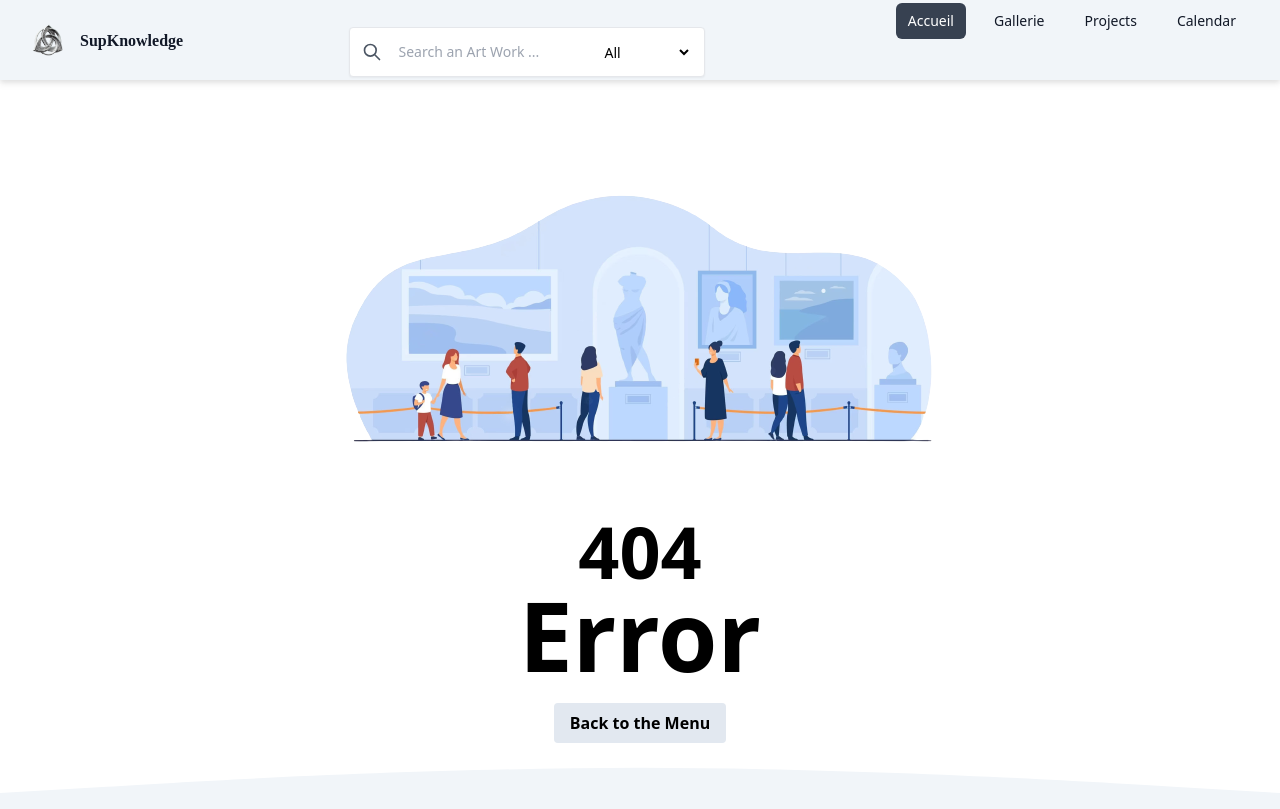
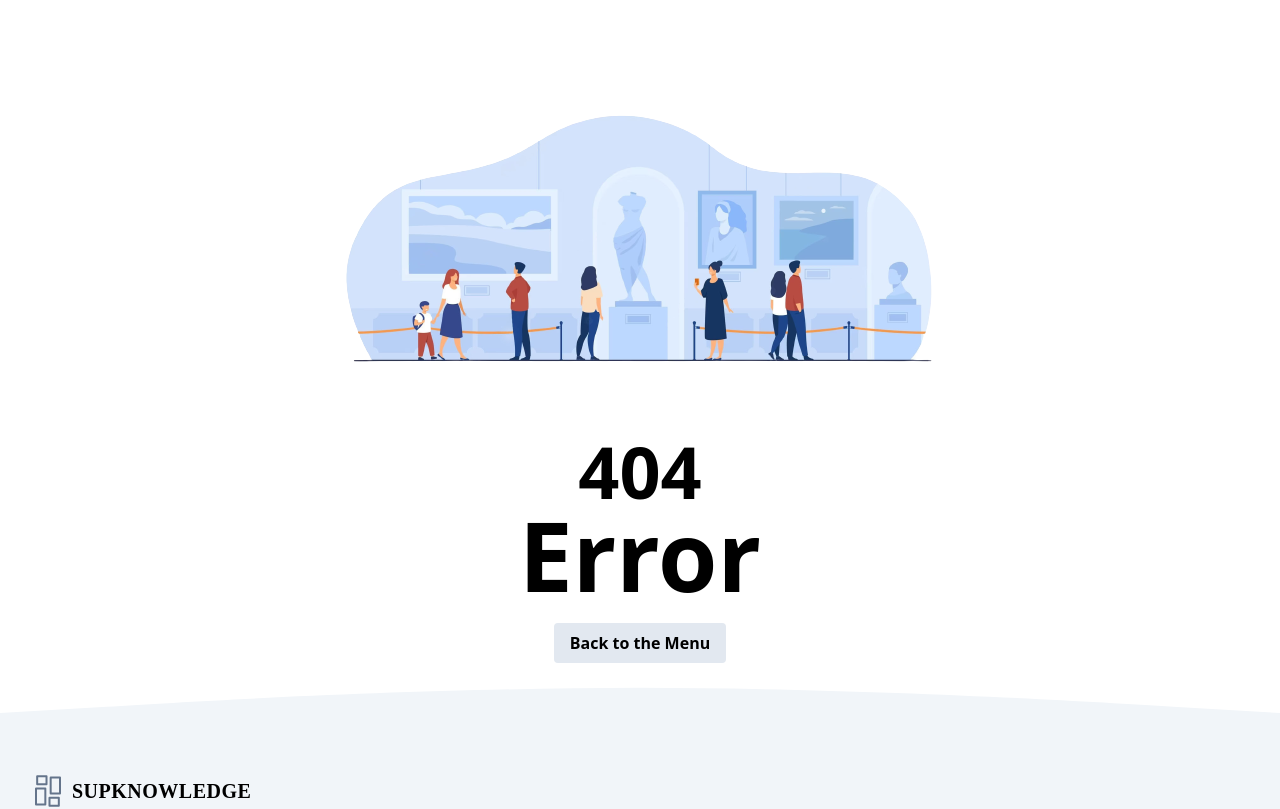
Before and after one commit to Valt1-0/SupKnowledge, a React (Create React App) app: page /404 in a window 1280 px wide. Shown: the top 809 px of the page. Built offline with nearby package versions, Linux system fonts and the light colour scheme.

Commit message:
no commit name

```diff
--- a/src/Containers/App.js
+++ b/src/Containers/App.js
@@ -1,5 +1,6 @@
 import React, { Component } from "react";
-import { BrowserRouter as Router, Route, Routes } from "react-router-dom";
+import { BrowserRouter as Router, Route, Routes, Navigate }  from "react-router-dom";
+
 import Navbar from "./Navbar";
 import Paging from "../Components/Paging";
 import Footer from "../Components/Footer";
@@ -12,24 +13,20 @@ class App extends Component {
     return (
       <>
         <div className="flex flex-col min-h-screen">
-
           <div className="flex-grow">
-            <div>
               <Router>
                 <DatasContextProvider>
                   <Navbar />
                   <Routes>
                     <Route path="/" element={<Home />} />
-                    <Route path="/*" element={<Error404 />} />
+                    <Route path="404" element={<Error404 />} />
+                    <Route path="*" element={<Navigate to="/404" />} />
+                    <Route path="/object" element={<div>OSKOUR</div>}/>
                   </Routes>
+                  <Footer />
                 </DatasContextProvider>
-                <Routes>
-                  <Route path="/object"></Route>
-                </Routes>
               </Router>
-            </div>
           </div>
-          <Footer />
         </div>
       </>
     );
--- a/src/Containers/Navbar.js
+++ b/src/Containers/Navbar.js
@@ -1,53 +1,52 @@
-import React, { useContext,useState } from "react";
-import { useLocation } from 'react-router-dom';
+import React, { useContext, useState } from "react";
+import { useLocation } from "react-router-dom";
 import { Disclosure } from "@headlessui/react";
-import { Bars3Icon, XMarkIcon } from "@heroicons/react/24/outline";
-import {DatasContext} from "../Contexts/DatasContext";
+import {
+  Bars3Icon,
+  XMarkIcon,
+  MagnifyingGlassIcon,
+} from "@heroicons/react/24/outline";
+import { DatasContext } from "../Contexts/DatasContext";
 
 import logo from "../Assets/img/SupKnowledge2.png";
 
 const navigation = [
   { name: "Accueil", href: "", current: true },
   { name: "Gallerie", href: "Gallerie", current: false },
-  { name: "Projects", href: "TEST", current: false },
-  { name: "Calendar", href: "TEST2", current: false },
 ];
-
 
 function classNames(...classes) {
   return classes.filter(Boolean).join(" ");
 }
 
+const Navbar = () => {
+  const state = useContext(DatasContext);
+  const [timeoutToken, setTimeoutToken] = useState(null);
+  const is404Page = useLocation();
 
-const Navbar = ({ is404Page }) => {
-  const state = useContext(DatasContext)
-  const [timeoutToken, setTimeoutToken] = useState(null);
-  const location = useLocation();
+  console.log(is404Page.pathname);
 
-
-
-  const setKeywordDebounced = keyword => {
+  const setKeywordDebounced = (keyword) => {
     clearTimeout(timeoutToken);
     var token = setTimeout(() => setKeywordAction(keyword), 800);
     setTimeoutToken(token);
   };
 
-
-  const setKeywordAction = result => {
+  const setKeywordAction = (result) => {
     state.setKeywords(`"${result}"`);
     state.setIsLoadingDatas(true);
-    const test1 =  state.fetchArts({ displayCarousel: true })
+    const test1 = state.fetchArts({ displayCarousel: true });
   };
 
   const test = async (search) => {
-    console.log("test1 : " + state)
-   setKeywordDebounced(search.target.value)
+    console.log("test1 : " + state);
+    setKeywordDebounced(search.target.value);
 
-    console.log("test1 : " + search.target.value)
-
-  }
+    console.log("test1 : " + search.target.value);
+  };
   return (
     <>
+      {is404Page.pathname !== "/404" ? (
         <Disclosure as="nav" className="bg-slate-100 drop-shadow-md">
           {({ open }) => (
             <>
@@ -58,14 +57,20 @@ const Navbar = ({ is404Page }) => {
                     <Disclosure.Button className="inline-flex items-center justify-center rounded-md p-2 text-gray-400 hover:bg-gray-700 hover:text-white focus:outline-none focus:ring-2 focus:ring-inset focus:ring-white">
                       <span className="sr-only">Menu</span>
                       {open ? (
-                      <XMarkIcon className="block h-6 w-6" aria-hidden="true" />
+                        <XMarkIcon
+                          className="block h-6 w-6"
+                          aria-hidden="true"
+                        />
                       ) : (
-                      <Bars3Icon className="block h-6 w-6" aria-hidden="true" />
+                        <Bars3Icon
+                          className="block h-6 w-6"
+                          aria-hidden="true"
+                        />
                       )}
                     </Disclosure.Button>
                   </div>
 
-                <div className="flex flex-1 items-center justify-center sm:items-stretch sm:justify-start">
+                  <div className="flex flex-1 items-center justify-center sm:items-center sm:justify-between">
                     <div className="flex flex-shrink-0 items-center">
                       <a href="/">
                         <img
@@ -88,23 +93,14 @@ const Navbar = ({ is404Page }) => {
                       </a>
                     </div>
 
-                  {!is404Page ? (
-                  <div className="px-4 sm:px-8 lg:px-16 xl:px-20 mx-auto">
-                    <div className="box pt-6">
-                      <div className="box-wrapper">
+                    <div className="mx-auto sm:mx-4 max-sm:hidden">
                       <div className=" bg-white rounded flex items-center w-full p-3 shadow-sm border border-gray-200">
                         <button className="outline-none focus:outline-none">
-                            <svg
-                              className=" w-5 text-gray-600 h-5 cursor-pointer"
-                              fill="none"
-                              stroke-linecap="round"
-                              stroke-linejoin="round"
-                              stroke-width="2"
-                              stroke="currentColor"
-                              viewBox="0 0 24 24"
-                            >
-                              <path d="M21 21l-6-6m2-5a7 7 0 11-14 0 7 7 0 0114 0z"></path>
-                            </svg>
+                          <MagnifyingGlassIcon
+                            className="text-gray-600"
+                            width={25}
+                            height={25}
+                          />
                         </button>
                         <input
                           type="search"
@@ -117,7 +113,7 @@ const Navbar = ({ is404Page }) => {
                           aria-label="search term"
                           className=" w-full pl-4 text-sm outline-none focus:outline-none bg-transparent"
                         />
-                          <div class="select">
+                        <div className="select">
                           <select
                             name=""
                             id=""
@@ -134,18 +130,13 @@ const Navbar = ({ is404Page }) => {
                         </div>
                       </div>
                     </div>
+
+                    <div className="sm:hidden flex justify-end items-end">
+                      <MagnifyingGlassIcon className="text-black" width={25} height={25} />
                     </div>
-                  </div>
-                  ) : (<div></div>)}
-
-
-
-
 
                     <div className="hidden sm:ml-6 sm:block">
                       <div className="flex space-x-4">
-
-
                         {navigation.map((item) => (
                           <a
                             key={item.name}
@@ -166,8 +157,6 @@ const Navbar = ({ is404Page }) => {
                   </div>
                 </div>
               </div>
-
-
 
               <Disclosure.Panel className="sm:hidden">
                 <div className="space-y-1 px-2 pt-2 pb-3">
@@ -192,6 +181,9 @@ const Navbar = ({ is404Page }) => {
             </>
           )}
         </Disclosure>
+      ) : (
+        <></>
+      )}
     </>
   );
 };
```
Lines whose indentation alone changed are shown as unchanged.
